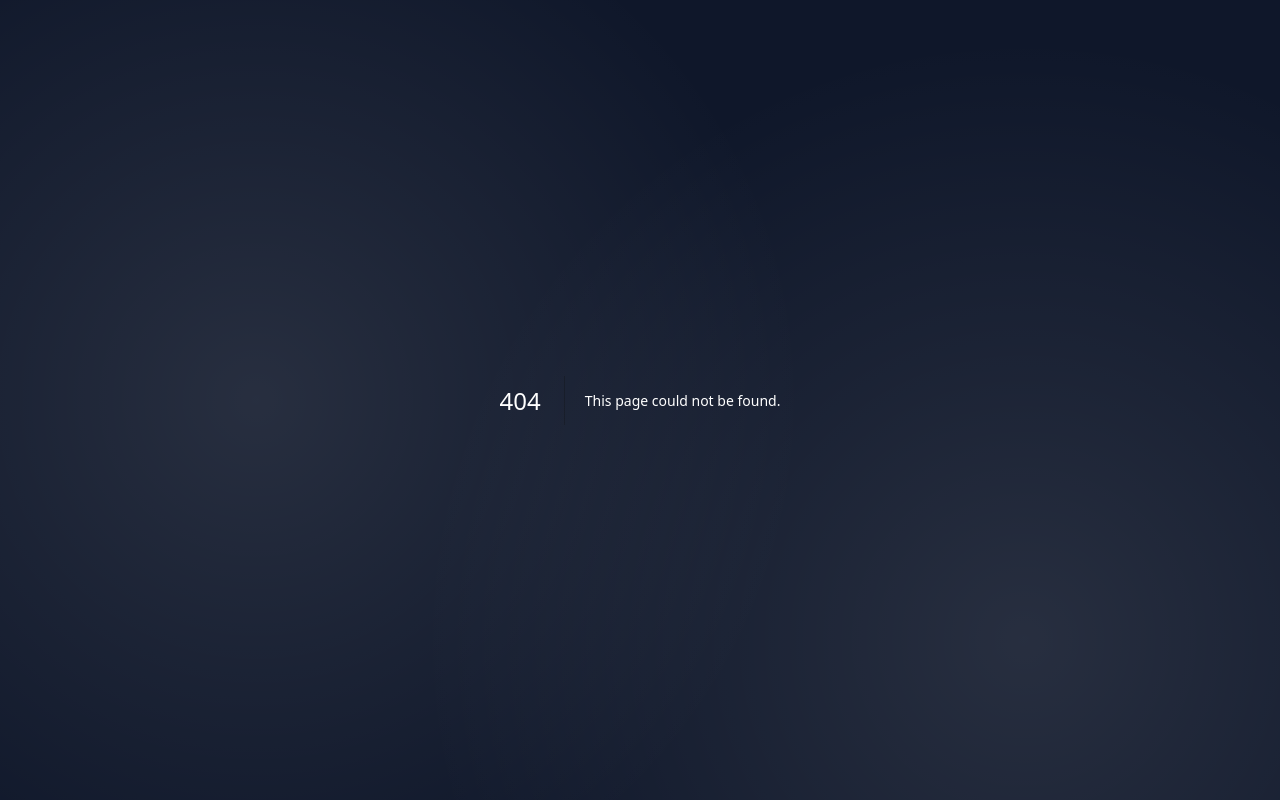
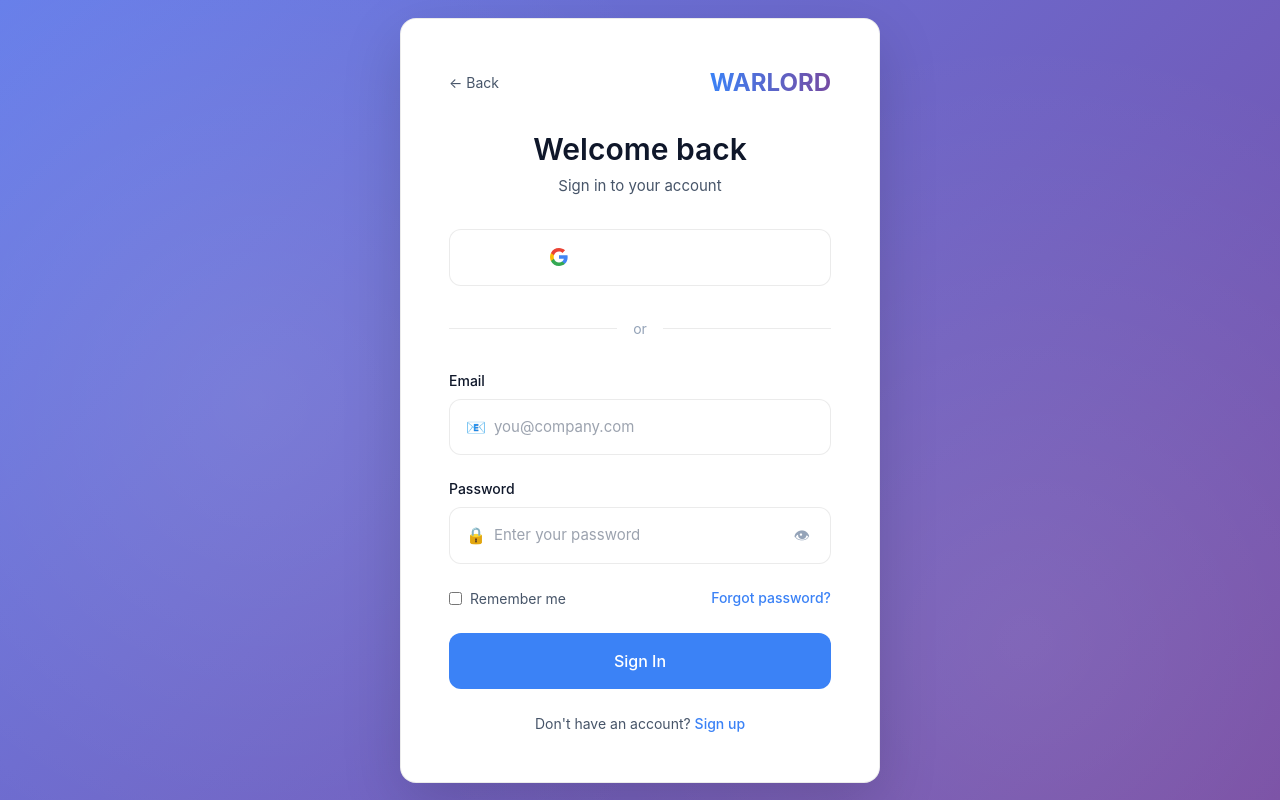
Before and after one commit to GGGP-Test/warlord-platform, a Next.js app: page /login in a window 1280 px wide. Before the commit this address had no page. Built offline with nearby package versions, Linux system fonts and the light colour scheme.

Commit message:
Create login page

```diff
--- /dev/null
+++ b/app/login/page.tsx
@@ -0,0 +1,210 @@
+'use client';
+
+import { useState } from 'react';
+import { useRouter } from 'next/navigation';
+import Link from 'next/link';
+
+export default function LoginPage() {
+  const router = useRouter();
+  const [formData, setFormData] = useState({ email: '', password: '' });
+  const [showPassword, setShowPassword] = useState(false);
+  const [alert, setAlert] = useState({ show: false, message: '', type: '' });
+  const [isLoading, setIsLoading] = useState(false);
+
+  const showAlert = (message: string, type: string) => {
+    setAlert({ show: true, message, type });
+    setTimeout(() => setAlert({ show: false, message: '', type: '' }), 5000);
+  };
+
+  const handleSubmit = async (e: React.FormEvent) => {
+    e.preventDefault();
+    setIsLoading(true);
+
+    try {
+      const response = await fetch('/api/auth/login', {
+        method: 'POST',
+        headers: { 'Content-Type': 'application/json' },
+        body: JSON.stringify(formData),
+      });
+
+      const data = await response.json();
+
+      if (response.ok) {
+        localStorage.setItem('warlord_auth_token', data.token);
+        localStorage.setItem('warlord_user', JSON.stringify(data.user));
+        router.push('/dashboard');
+      } else {
+        showAlert(data.message || 'Invalid credentials', 'error');
+      }
+    } catch (error) {
+      console.error('Login error:', error);
+      showAlert('Network error. Please check your connection.', 'error');
+    } finally {
+      setIsLoading(false);
+    }
+  };
+
+  const handleGoogleLogin = () => {
+    const oauthUrl = `/api/auth/google/authorize?redirect_uri=${window.location.origin}/auth/callback`;
+    window.location.href = oauthUrl;
+  };
+
+  return (
+    <main className="min-h-screen flex items-center justify-center p-4">
+      <div className="glass-card w-full max-w-[480px] p-12 animate-fadeIn">
+        <div className="flex items-center justify-between mb-8">
+          <Link
+            href="/"
+            className="text-sm flex items-center gap-1 transition-colors"
+            style={{ color: 'var(--text-secondary)' }}
+            onMouseOver={(e) => (e.currentTarget.style.color = 'var(--accent-primary)')}
+            onMouseOut={(e) => (e.currentTarget.style.color = 'var(--text-secondary)')}
+          >
+            ← Back
+          </Link>
+          <div
+            className="text-2xl font-bold bg-gradient-to-r from-[#3B82F6] to-[#764ba2] bg-clip-text"
+            style={{ WebkitTextFillColor: 'transparent' }}
+          >
+            WARLORD
+          </div>
+        </div>
+
+        <h1 className="text-3xl font-semibold mb-2 text-center" style={{ color: 'var(--text-primary)' }}>
+          Welcome back
+        </h1>
+        <p className="text-center mb-8" style={{ color: 'var(--text-secondary)', fontSize: '15px' }}>
+          Sign in to your account
+        </p>
+
+        {alert.show && (
+          <div
+            className="p-4 rounded-xl mb-6"
+            style={{
+              background: alert.type === 'error' ? 'rgba(239, 68, 68, 0.1)' : 'rgba(34, 197, 94, 0.1)',
+              border: `1px solid ${alert.type === 'error' ? 'rgba(239, 68, 68, 0.3)' : 'rgba(34, 197, 94, 0.3)'}`,
+              color: alert.type === 'error' ? 'var(--error)' : 'var(--success)',
+            }}
+          >
+            {alert.message}
+          </div>
+        )}
+
+        <button
+          onClick={handleGoogleLogin}
+          className="w-full p-4 rounded-xl font-medium flex items-center justify-center gap-2 mb-6 transition-all"
+          style={{ background: 'white', border: '1px solid var(--border)', fontSize: '15px' }}
+          onMouseOver={(e) => {
+            e.currentTarget.style.background = 'var(--surface-hover)';
+            e.currentTarget.style.borderColor = 'var(--border-focus)';
+          }}
+          onMouseOut={(e) => {
+            e.currentTarget.style.background = 'white';
+            e.currentTarget.style.borderColor = 'var(--border)';
+          }}
+        >
+          <svg width="18" height="18" viewBox="0 0 18 18">
+            <path fill="#4285F4" d="M17.64 9.2c0-.637-.057-1.251-.164-1.84H9v3.481h4.844c-.209 1.125-.843 2.078-1.796 2.717v2.258h2.908c1.702-1.567 2.684-3.874 2.684-6.615z"/>
+            <path fill="#34A853" d="M9 18c2.43 0 4.467-.806 5.956-2.184l-2.908-2.258c-.806.54-1.837.86-3.048.86-2.344 0-4.328-1.584-5.036-3.711H.957v2.332A8.997 8.997 0 009 18z"/>
+            <path fill="#FBBC05" d="M3.964 10.707A5.41 5.41 0 013.682 9c0-.593.102-1.17.282-1.707V4.961H.957A8.996 8.996 0 000 9c0 1.452.348 2.827.957 4.039l3.007-2.332z"/>
+            <path fill="#EA4335" d="M9 3.58c1.321 0 2.508.454 3.44 1.345l2.582-2.58C13.463.891 11.426 0 9 0A8.997 8.997 0 00.957 4.961L3.964 7.29C4.672 5.163 6.656 3.58 9 3.58z"/>
+          </svg>
+          Continue with Google
+        </button>
+
+        <div className="flex items-center gap-4 my-8" style={{ color: 'var(--text-muted)', fontSize: '14px' }}>
+          <div style={{ flex: 1, height: '1px', background: 'var(--border)' }} />
+          or
+          <div style={{ flex: 1, height: '1px', background: 'var(--border)' }} />
+        </div>
+
+        <form onSubmit={handleSubmit}>
+          <div className="mb-6">
+            <label className="block text-sm font-medium mb-2" style={{ color: 'var(--text-primary)' }}>
+              Email
+            </label>
+            <div
+              className="flex items-center rounded-xl px-4 transition-all"
+              style={{ background: 'var(--bg-elevated)', border: '1px solid var(--border)' }}
+            >
+              <span className="mr-2" style={{ color: 'var(--text-muted)' }}>📧</span>
+              <input
+                type="email"
+                value={formData.email}
+                onChange={(e) => setFormData({ ...formData, email: e.target.value })}
+                placeholder="you@company.com"
+                required
+                className="flex-1 py-4 bg-transparent border-none outline-none"
+                style={{ fontSize: '15px' }}
+              />
+            </div>
+          </div>
+
+          <div className="mb-6">
+            <label className="block text-sm font-medium mb-2" style={{ color: 'var(--text-primary)' }}>
+              Password
+            </label>
+            <div
+              className="flex items-center rounded-xl px-4 transition-all"
+              style={{ background: 'var(--bg-elevated)', border: '1px solid var(--border)' }}
+            >
+              <span className="mr-2" style={{ color: 'var(--text-muted)' }}>🔒</span>
+              <input
+                type={showPassword ? 'text' : 'password'}
+                value={formData.password}
+                onChange={(e) => setFormData({ ...formData, password: e.target.value })}
+                placeholder="Enter your password"
+                required
+                className="flex-1 py-4 bg-transparent border-none outline-none"
+                style={{ fontSize: '15px' }}
+              />
+              <button
+                type="button"
+                onClick={() => setShowPassword(!showPassword)}
+                className="ml-2 p-1"
+                style={{ background: 'none', border: 'none', color: 'var(--text-muted)', cursor: 'pointer' }}
+              >
+                👁
+              </button>
+            </div>
+          </div>
+
+          <div className="flex items-center justify-between mb-6">
+            <label className="flex items-center gap-2" style={{ fontSize: '14px' }}>
+              <input type="checkbox" className="rounded" />
+              <span style={{ color: 'var(--text-secondary)' }}>Remember me</span>
+            </label>
+            <Link href="/forgot-password" className="text-sm font-medium" style={{ color: 'var(--accent-primary)' }}>
+              Forgot password?
+            </Link>
+          </div>
+
+          <button
+            type="submit"
+            disabled={isLoading}
+            className="btn-primary w-full py-4 px-6 rounded-xl text-base font-medium"
+          >
+            {isLoading ? 'Signing in...' : 'Sign In'}
+          </button>
+        </form>
+
+        <div className="text-center mt-6" style={{ color: 'var(--text-secondary)', fontSize: '14px' }}>
+          Don't have an account?{' '}
+          <Link href="/signup" className="font-medium" style={{ color: 'var(--accent-primary)' }}>
+            Sign up
+          </Link>
+        </div>
+      </div>
+
+      <style jsx>{`
+        @keyframes fadeIn {
+          from { opacity: 0; transform: translateY(20px); }
+          to { opacity: 1; transform: translateY(0); }
+        }
+        .animate-fadeIn {
+          animation: fadeIn 0.5s cubic-bezier(0.4, 0, 0.2, 1);
+        }
+      `}</style>
+    </main>
+  );
+}
```
